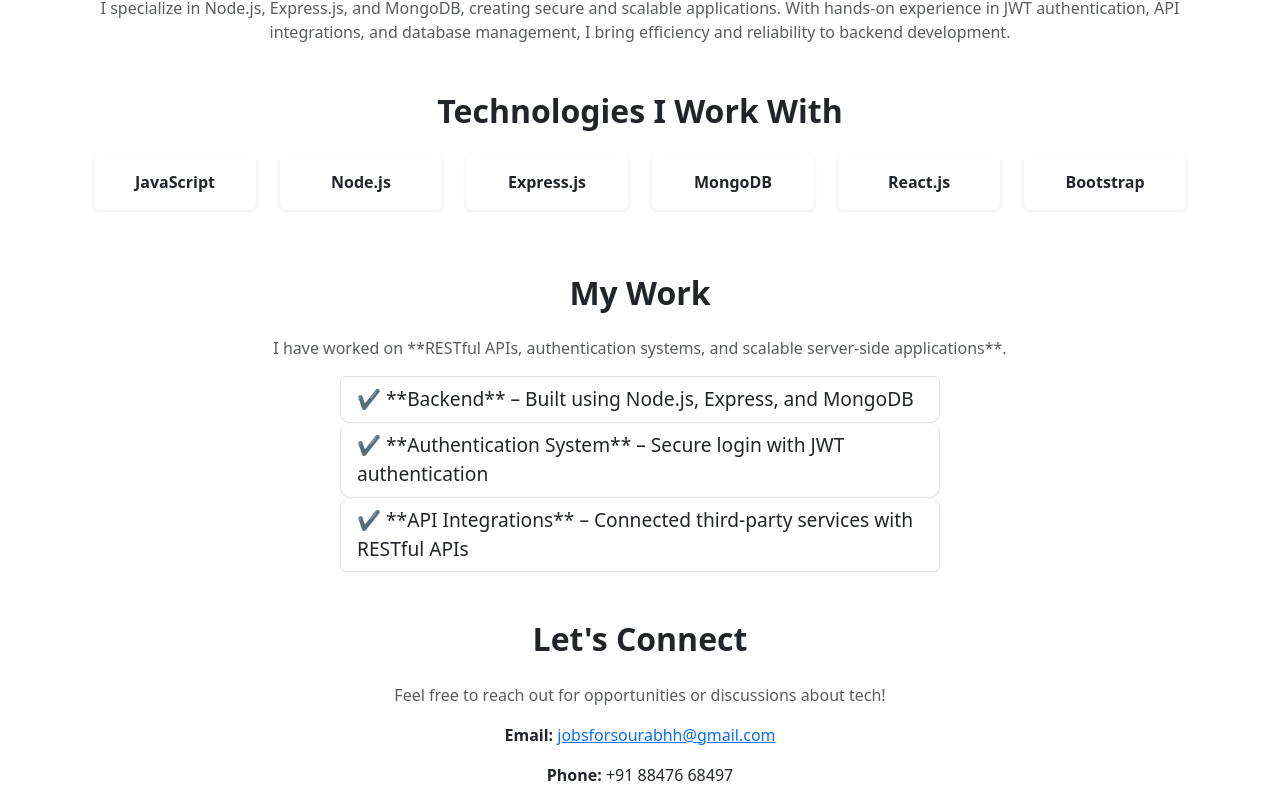
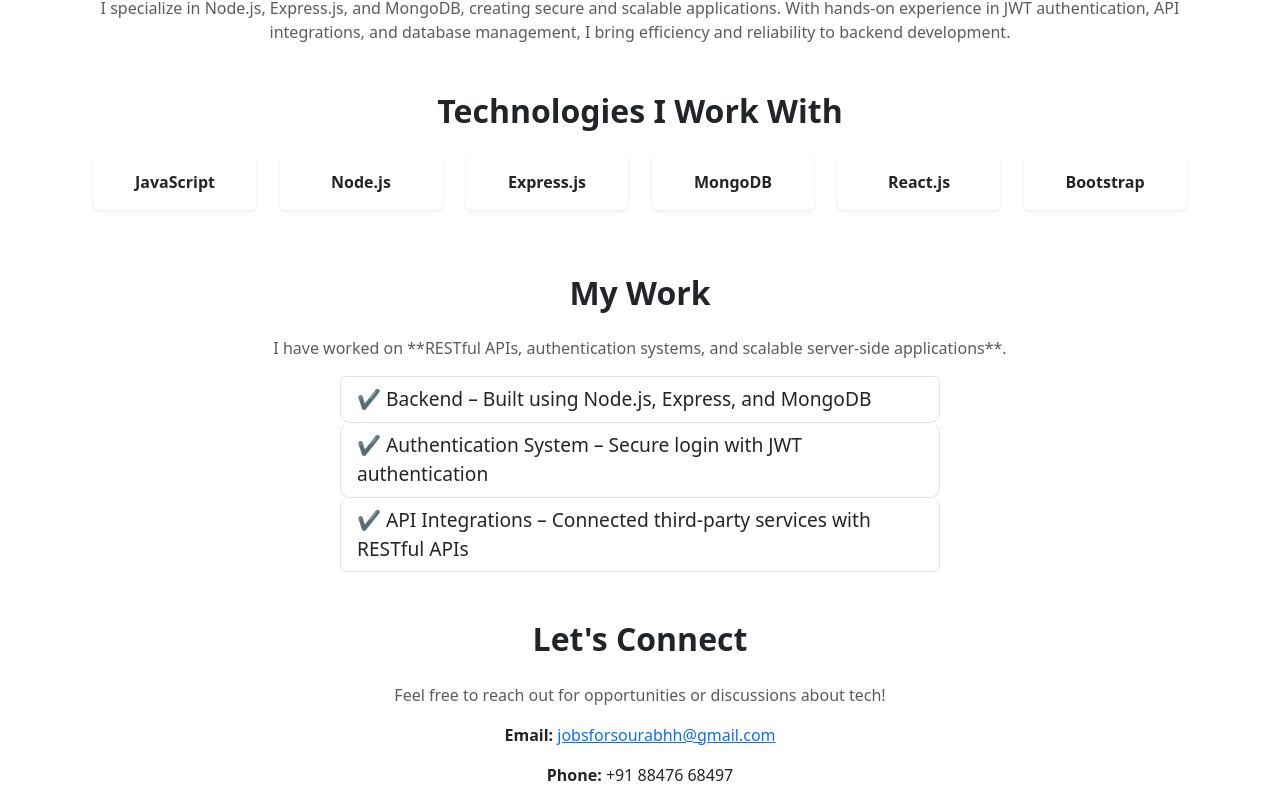
Before and after one commit to Sourabh-Setia/-, a React (Vite) app: page / in a window 1280 px wide. Shown: the part 696-1499 px from the top of the page. Built offline with nearby package versions, Linux system fonts and the light colour scheme.

Commit message:
first commit

```diff
--- a/package.json
+++ b/package.json
@@ -5,7 +5,7 @@
   "private": true,
   "version": "0.0.0",
   "type": "module",
-  "homepage": "https://github.com/sourabhsetia/Portfolio",
+  "homepage": "https://github.com/sourabh-setia/Port-folio",
 
   "scripts": {
     "dev": "vite",
--- a/src/pages/Home.jsx
+++ b/src/pages/Home.jsx
@@ -73,9 +73,9 @@ export default function Home() {
           I have worked on **RESTful APIs, authentication systems, and scalable server-side applications**.
         </p>
         <ul className="list-group text-start mx-auto" style={{ maxWidth: "600px" }}>
-          <li className="list-group-item">✔ **Backend** – Built using Node.js, Express, and MongoDB</li>
-          <li className="list-group-item">✔ **Authentication System** – Secure login with JWT authentication</li>
-          <li className="list-group-item">✔ **API Integrations** – Connected third-party services with RESTful APIs</li>
+          <li className="list-group-item">✔ Backend – Built using Node.js, Express, and MongoDB</li>
+          <li className="list-group-item">✔ Authentication System – Secure login with JWT authentication</li>
+          <li className="list-group-item">✔ API Integrations – Connected third-party services with RESTful APIs</li>
         </ul>
       </div>
 
--- a/vite.config.js
+++ b/vite.config.js
@@ -3,6 +3,6 @@ import react from '@vitejs/plugin-react'
 
 // https://vitejs.dev/config/
 export default defineConfig({
-  // base: "/portfolio/",
+  base: "/port-folio/",
   plugins: [react()],
 });
```
